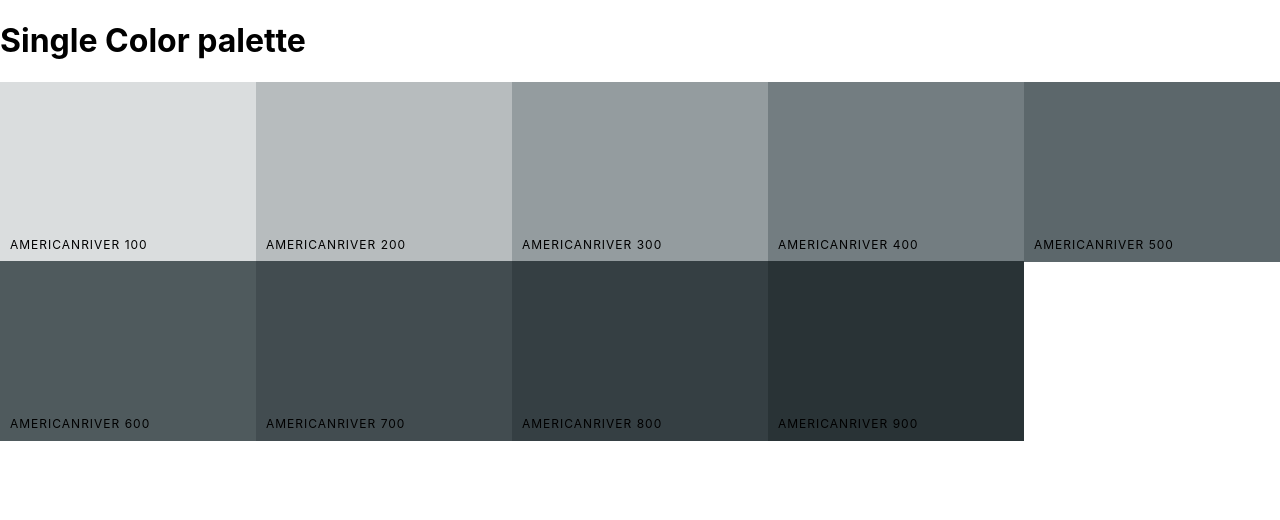
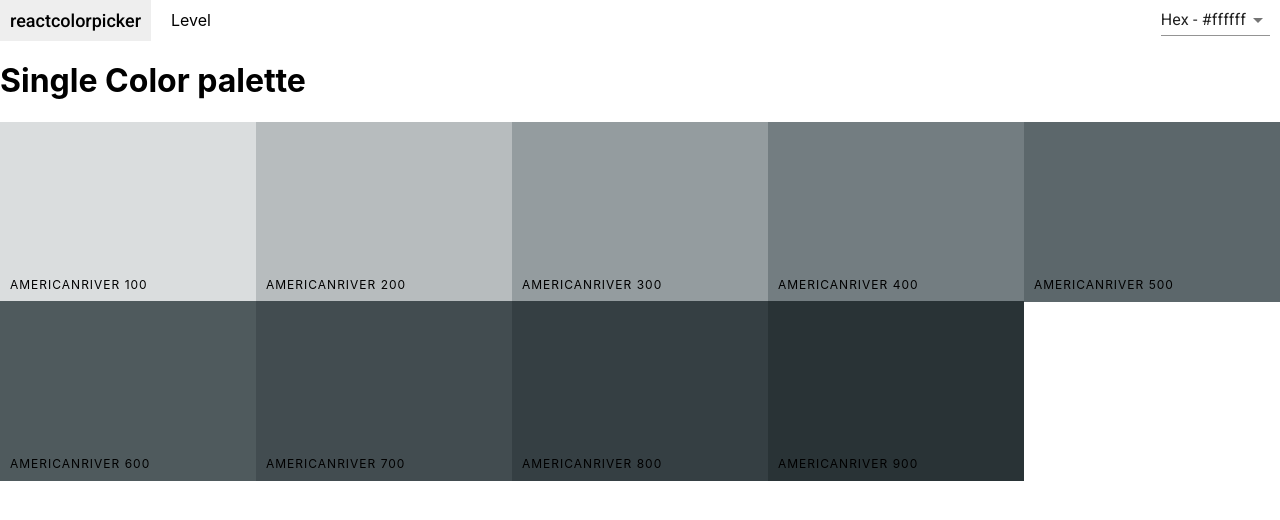
Before and after one commit to avsssai/react-colors, a React (Create React App) app: page /palette/flat-ui-colors-american/americanriver in a window 1280 px wide. Shown: the top 520 px of the page. Built offline with nearby package versions, Linux system fonts and the light colour scheme.

Commit message:
small style improvements

```diff
--- a/src/SingleColorPalette.js
+++ b/src/SingleColorPalette.js
@@ -1,5 +1,6 @@
 import React, { Component } from 'react'
 import ColorBox from './ColorBox';
+import NavBar from './NavBar';
 import { withStyles } from '@material-ui/core/styles';
 import "./Palette.css";
 
@@ -48,6 +49,7 @@ class SingleColorPalette extends Component {
         })
         return (
             <div className={classes.palette}>
+                <NavBar showing={false} />
                 <h1>Single Color palette</h1>
                 <div className={classes.paletteColors}>
                     {colorBoxes}
```
